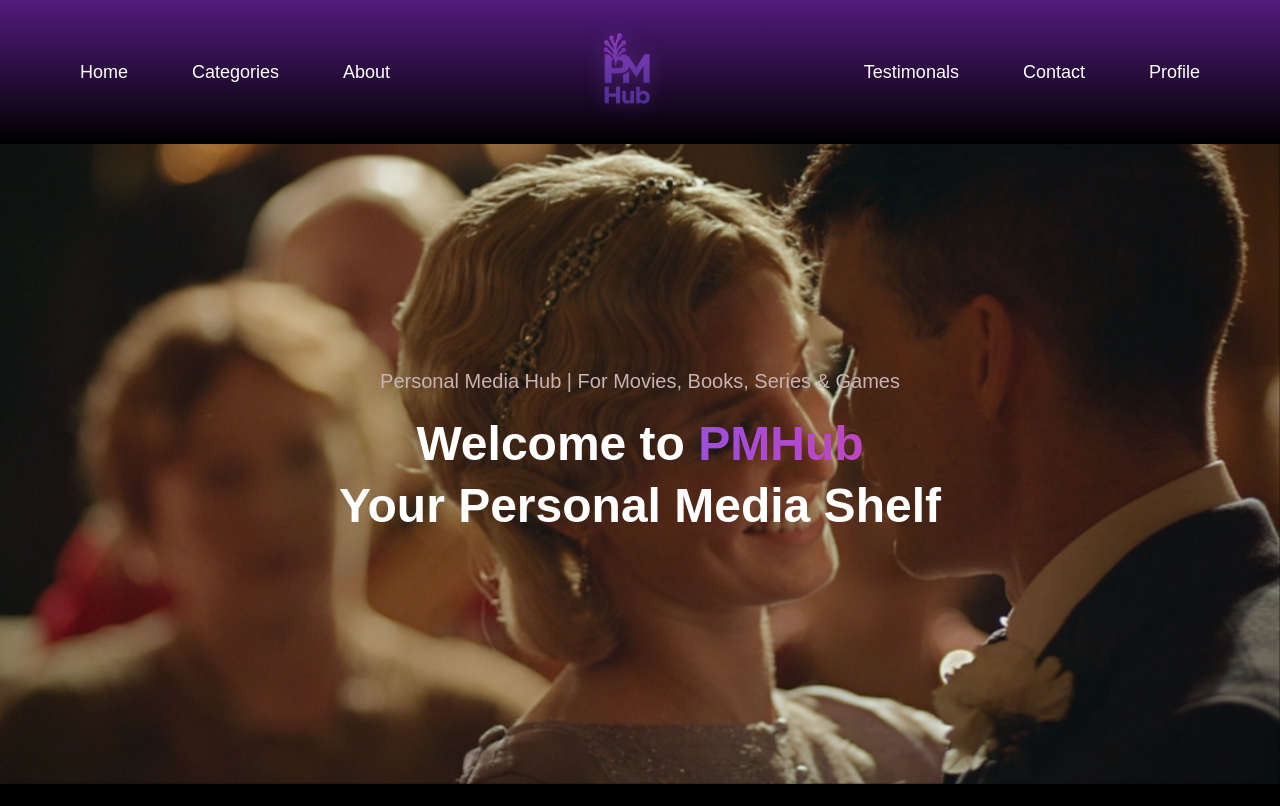
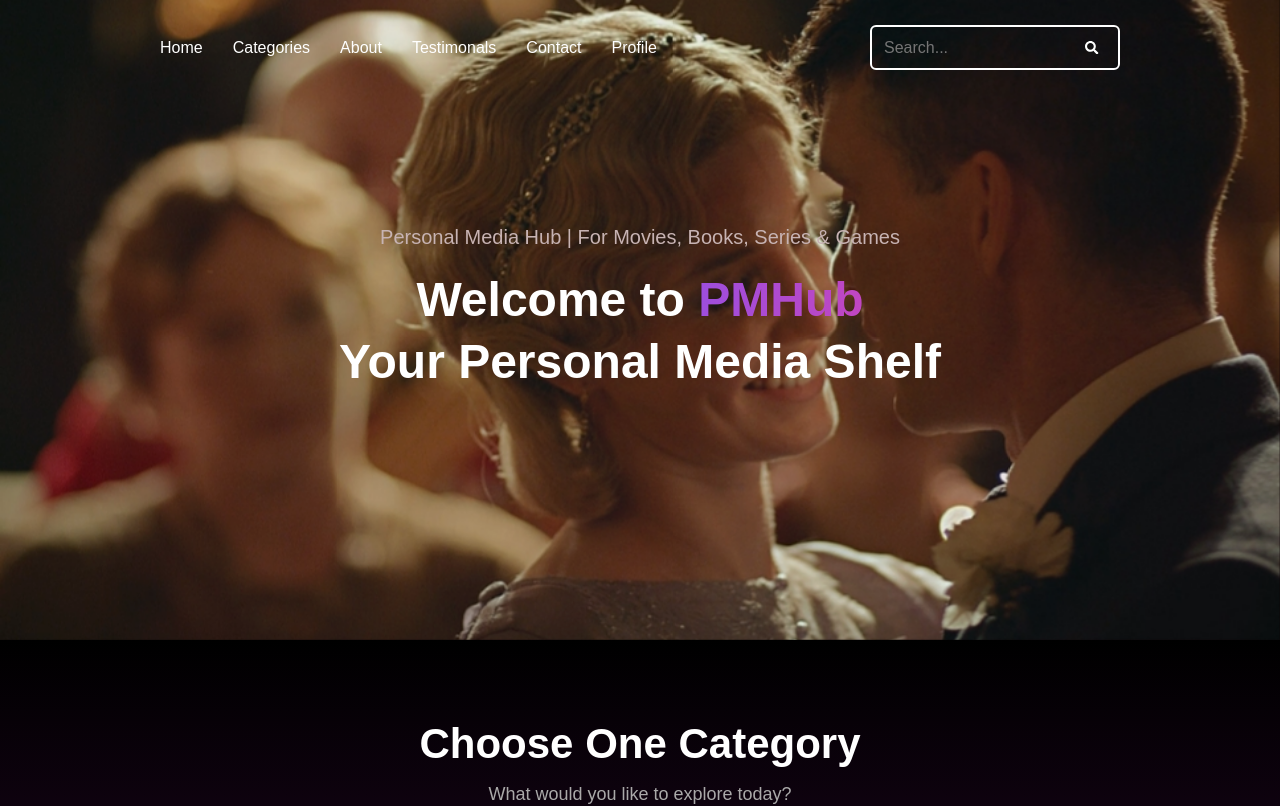
Before and after one commit to joaoevaristo11/PMHub, a React (Vite) app: page / in a window 1280 px wide. Shown: the top 806 px of the page. Built offline with nearby package versions, Linux system fonts and the light colour scheme.

Commit message:
NavBar changes

```diff
--- a/package.json
+++ b/package.json
@@ -12,7 +12,8 @@
   "dependencies": {
     "framer-motion": "^12.23.22",
     "react": "^19.1.1",
-    "react-dom": "^19.1.1"
+    "react-dom": "^19.1.1",
+    "react-icons": "^5.5.0"
   },
   "devDependencies": {
     "@eslint/js": "^9.36.0",
--- a/src/components/NavBar.css
+++ b/src/components/NavBar.css
@@ -1,81 +1,76 @@
-/*------------- NAVBAR -------------*/
-.NavBar {
-  background: linear-gradient(to bottom, #531b7e, #000000);
-  padding: 20px 0;
+.NavBar-container {
+  position: fixed;
+  top: 0;
+  left: 0;
   width: 100%;
-}
-
-.NavBar-container {
+  padding: 25px 12.5%;
+  background: transparent;
   display: flex;
   justify-content: space-between;
   align-items: center;
-  max-width: 1400px;
-  margin: 0 auto;
-  padding: 0 5%;
+  z-index: 100;
 }
 
 .NavBar-menu {
+  display: flex;
   list-style: none;
-  display: flex;
-  gap: 32px;
+  gap: 30px;
 }
 
-/* Animação dourada personalizada */
-@keyframes shineLogoAndBox {
-    0% {
-        filter: drop-shadow(0 0 10px rgba(157, 78, 221, 0.3));
-    }
-    30% {
-        filter: drop-shadow(0 0 2px purple)
-                drop-shadow(0 0 20px rgba(179, 33, 187, 0.8));
-    }
-    100% {
-        filter: drop-shadow(0 0 10px rgba(157, 78, 221, 0.3));
-    }
-}
-
-.NavBar-menu a {
+.NavBar-menu li a {
+  font-size: 16px;
+  color: white;
   text-decoration: none;
-  color: #fff;
-  font-size: 18px;
-  padding: 8px 16px;
-  border-radius: 6px;
-  transition: all 0.3s ease;
+  font-weight: 500;
   position: relative;
 }
 
-.NavBar-menu a:hover {
-  color: #c146c1;
-  transform: translateY(-4px) scale(1.05);
+.NavBar-menu li a::after {
+  content: '';
+  position: absolute;
+  left: 0;
+  bottom: -6px;
+  width: 100%;
+  height: 2px;
+  background: white;
+  border-radius: 5px;
+  transform: translateY(10px);
+  opacity: 0;
+  transition: 0.5s;
 }
 
-.NavBar-menu a::after {
-  content: '';
-  width: 0;
-  height: 3px;
-  background: linear-gradient(90deg, #9D4EDD, #c146c1);
-  position: absolute;
-  left: 50%;
-  bottom: -6px;
-  transform: translateX(-50%);
-  transition: width 0.4s ease;
-  border-radius: 2px;
+.NavBar-menu li a:hover::after{
+  transform: translateY(0);
+  opacity: 1;
 }
 
-.NavBar-menu a:hover::after {
-  width: 90%;
+.search-bar{
+  width: 250px;
+  height: 45px;
+  background: transparent;
+  border: 2px solid white;
+  border-radius: 6px;
+  display: flex;
+  align-items: center;
 }
 
-.logo {
-  width: 100px;
-  transition: all 0.2s ease;
-  filter: drop-shadow(0 0 10px rgba(157, 78, 221, 0.3));
+.search-bar input{
+  margin-left: 12px;
+  width: 100%;
+  background: transparent;
+  border: none;
+  outline: none;
+  font-size: 16px;
+  color: white;
 }
 
-.logo:hover{
-    animation-name: shineLogoAndBox;
-    animation-duration: 4s;
-    animation-timing-function: ease-in-out;
-    animation-iteration-count: 1; /* Roda só uma vez */
-    transform: scale(1.05) translateY(-8px);
+.search-btn{
+  width: 40px;
+  height: 100%;
+  background: transparent;
+  border: none;
+  display: flex;
+  align-items: center;
+  cursor: pointer;
+  color: white;
 }
--- a/src/components/NavBar.jsx
+++ b/src/components/NavBar.jsx
@@ -1,25 +1,30 @@
-function NavBar(){
-    return(
+import { FaSearch } from "react-icons/fa";
+
+function NavBar() {
+  return (
     <nav className="NavBar">
       <div className="NavBar-container">
-                <ul className = "NavBar-menu left">
+
+        {/* Menu */}
+        <ul className="NavBar-menu">
           <li><a href="#home">Home</a></li>
           <li><a href="#categories">Categories</a></li>
           <li><a href="#about">About</a></li>
-                </ul>
-
-                <a href="#" onClick={()=>window.location.reload()} className="logo-center">
-                    <img src="/images/logo.png" className="logo" alt="PMHub"/>
-                </a>
-
-                <ul className = "NavBar-menu right">
           <li><a href="#testimonals">Testimonals</a></li>
           <li><a href="#contact">Contact</a></li>
           <li><a href="#profile">Profile</a></li>
         </ul>
+
+        {/* Search bar */}
+        <div className="search-bar">
+          <input type="text" placeholder="Search..." />
+            <button className="search-btn" onClick={''}>
+            <FaSearch />
+          </button>
+        </div>
       </div>
     </nav>
-    )
+  );
 }
 
 export default NavBar;
```
Also changed, not shown: 1 other file (tests, documents, lock files or other folders). Lines whose indentation alone changed are shown as unchanged.
